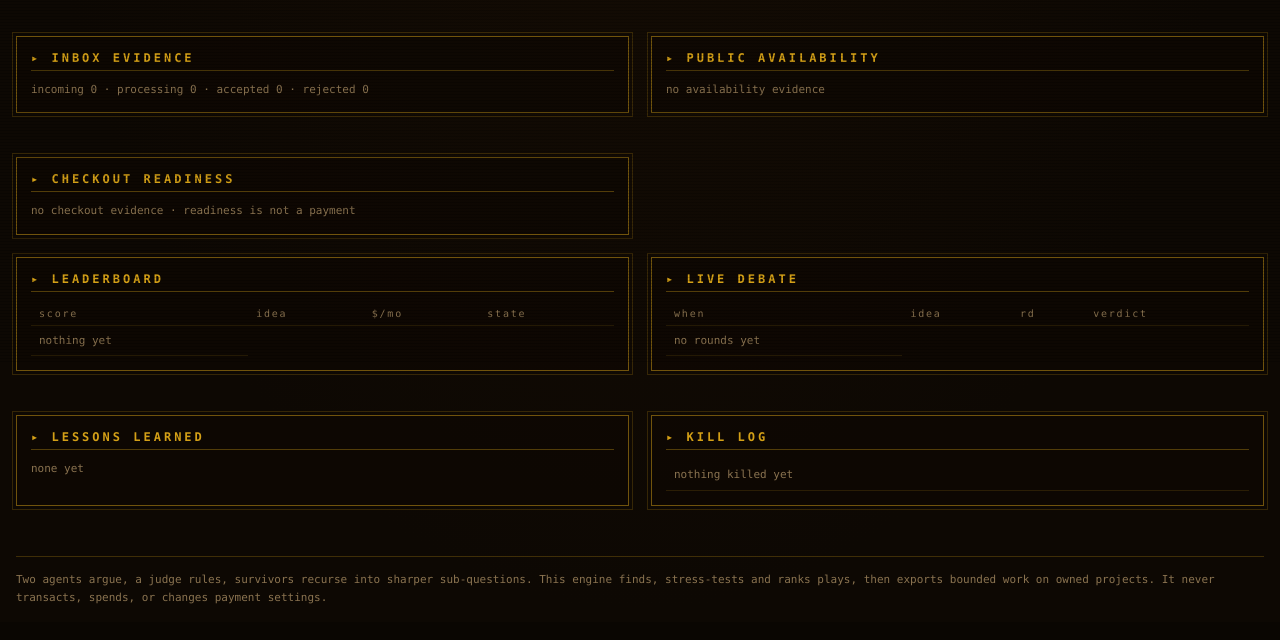
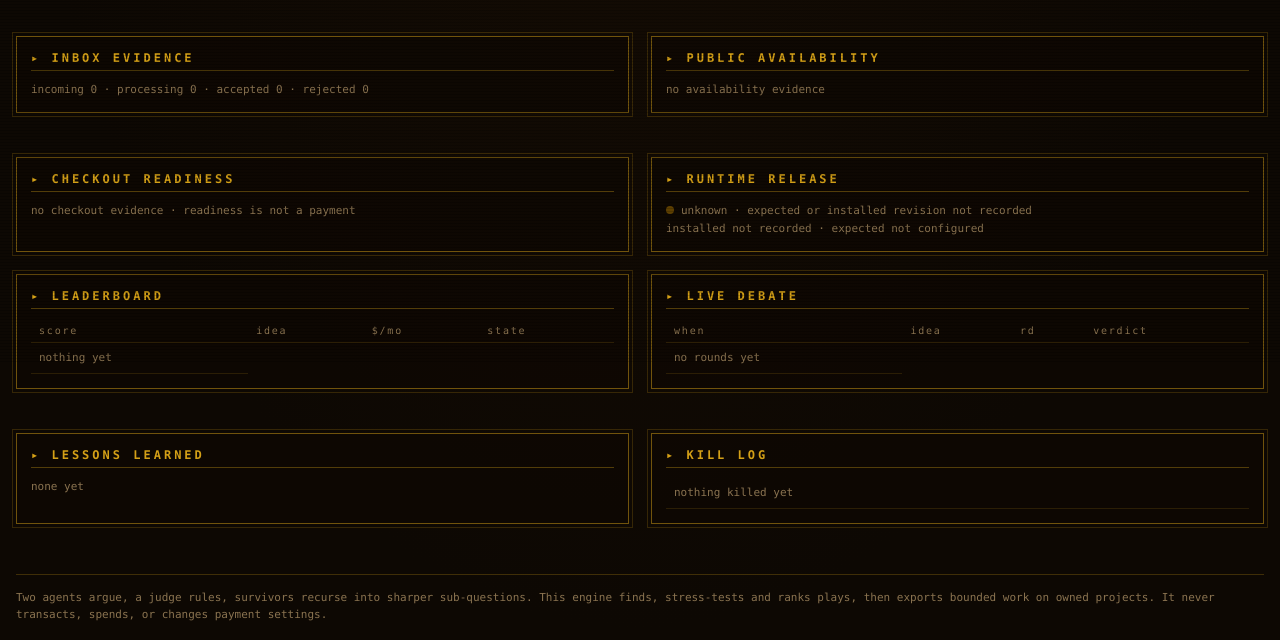
Before and after one commit to jimbojimmy1/pi-setup, a Flask app: page / in a window 1280 px wide. Shown: the part 438-1078 px from the top of the page. Before the commit the page ends 1042 px from the top, so only its background shows below. Run offline with Flask 3, Linux system fonts and the light colour scheme; data that the repository does not hold is empty.

Commit message:
feat: track installed runtime release

```diff
--- a/money_agent/app.py
+++ b/money_agent/app.py
@@ -2,6 +2,7 @@
 import json
 import os
 from pathlib import Path
+import re
 import time
 
 from flask import Flask, jsonify, render_template, request
@@ -14,6 +15,9 @@ except ImportError:  # Installed scripts also run directly on the Raspberry Pi.
 app = Flask(__name__)
 DAILY_USD = float(os.environ.get("MA_DAILY_USD", "2.00") or 0)
 _ready = False
+RELEASE_MARKER = Path(__file__).resolve().parent / "release.txt"
+RELEASE_PATTERN = re.compile(r"[A-Za-z0-9][A-Za-z0-9._/-]{0,127}")
+HEX_REVISION_PATTERN = re.compile(r"[0-9a-fA-F]{7,40}")
 
 PUBLIC_EXPERIMENT_FIELDS = (
     "id",
@@ -49,6 +53,47 @@ def _artifact_root():
     return Path(
         os.environ.get("MA_ARTIFACT_ROOT", Path(__file__).resolve().parent / "artifacts")
     ).resolve()
+
+
+def _valid_release(value):
+    return (
+        value
+        if RELEASE_PATTERN.fullmatch(value) and ".." not in value
+        else None
+    )
+
+
+def _runtime_release():
+    installed = None
+    try:
+        raw = RELEASE_MARKER.read_bytes()
+        if len(raw) <= 129:
+            installed = _valid_release(raw.decode("ascii").strip())
+    except (OSError, UnicodeDecodeError):
+        pass
+
+    expected = _valid_release(
+        os.environ.get("MA_EXPECTED_RELEASE_REF", "").strip()
+    )
+    status = "unknown"
+    if installed == "local-unversioned":
+        status = "unknown"
+    elif installed and installed.endswith("-dirty"):
+        status = "dirty"
+    elif installed and expected:
+        if installed == expected:
+            status = "current"
+        elif HEX_REVISION_PATTERN.fullmatch(installed) and HEX_REVISION_PATTERN.fullmatch(
+            expected
+        ):
+            status = (
+                "current"
+                if installed.startswith(expected) or expected.startswith(installed)
+                else "outdated"
+            )
+        else:
+            status = "outdated"
+    return {"installed": installed, "expected": expected, "status": status}
 
 
 def _next_work():
@@ -223,6 +268,7 @@ def api_state():
             "experiments": experiments,
             "observations": observations,
             "inbox": _inbox_counts(),
+            "runtime_release": _runtime_release(),
             "availability": _latest_availability(observations),
             "checkout_readiness": checkout_readiness,
             "next_work": _next_work(),
--- a/money_agent/templates/index.html
+++ b/money_agent/templates/index.html
@@ -107,6 +107,11 @@ footer{margin-top:28px;padding-top:14px;border-top:1px solid rgba(212,160,23,.25
     <h2>▸ CHECKOUT READINESS</h2>
     <div id="checkout" class="muted">no checkout evidence</div>
   </div>
+
+  <div class="panel">
+    <h2>▸ RUNTIME RELEASE</h2>
+    <div id="runtime-release" class="muted">unknown · installed revision not recorded</div>
+  </div>
 </div>
 
 <div class="grid">
@@ -202,6 +207,17 @@ async function poll(){
     ? d.checkout_readiness.map(x=>`<div style="margin-bottom:8px"><span class="dot ${x.ready===true?'':x.ready===false?'bad':'warn'}"></span>${esc(x.project)} · ${x.ready===true?'checkout link detected':x.ready===false?'checkout link not detected':'no checkout evidence'} · checked ${esc(x.age)}<br><span class="meta">Readiness is not a payment or revenue evidence.</span></div>`).join('')
     : 'no checkout evidence · readiness is not a payment';
 
+  const release = d.runtime_release || {status:'unknown',installed:null,expected:null};
+  const releaseText = {
+    current:'current · installed revision matches expected release',
+    outdated:'outdated · installed revision differs from expected release',
+    dirty:'dirty · installed from an uncommitted worktree',
+    unknown:'unknown · expected or installed revision not recorded'
+  }[release.status] || 'unknown · release status unavailable';
+  document.getElementById('runtime-release').innerHTML =
+    `<span class="dot ${release.status==='current'?'':release.status==='outdated'?'bad':'warn'}"></span>${releaseText}`+
+    `<br><span class="meta">installed ${esc(release.installed||'not recorded')} · expected ${esc(release.expected||'not configured')}</span>`;
+
   document.getElementById('board').innerHTML = d.leaderboard.map(i=>`
     <tr class="clickable" onclick="openIdea(${i.id})">
       <td class="score">${i.best_score}<div class="bar"><i style="width:${i.best_score}%"></i></div></td>
```
Also changed, not shown: MONEY_AGENT.md (+19 -0 lines), tests/test_dashboard.py (+79 -0 lines), 2 other files.
